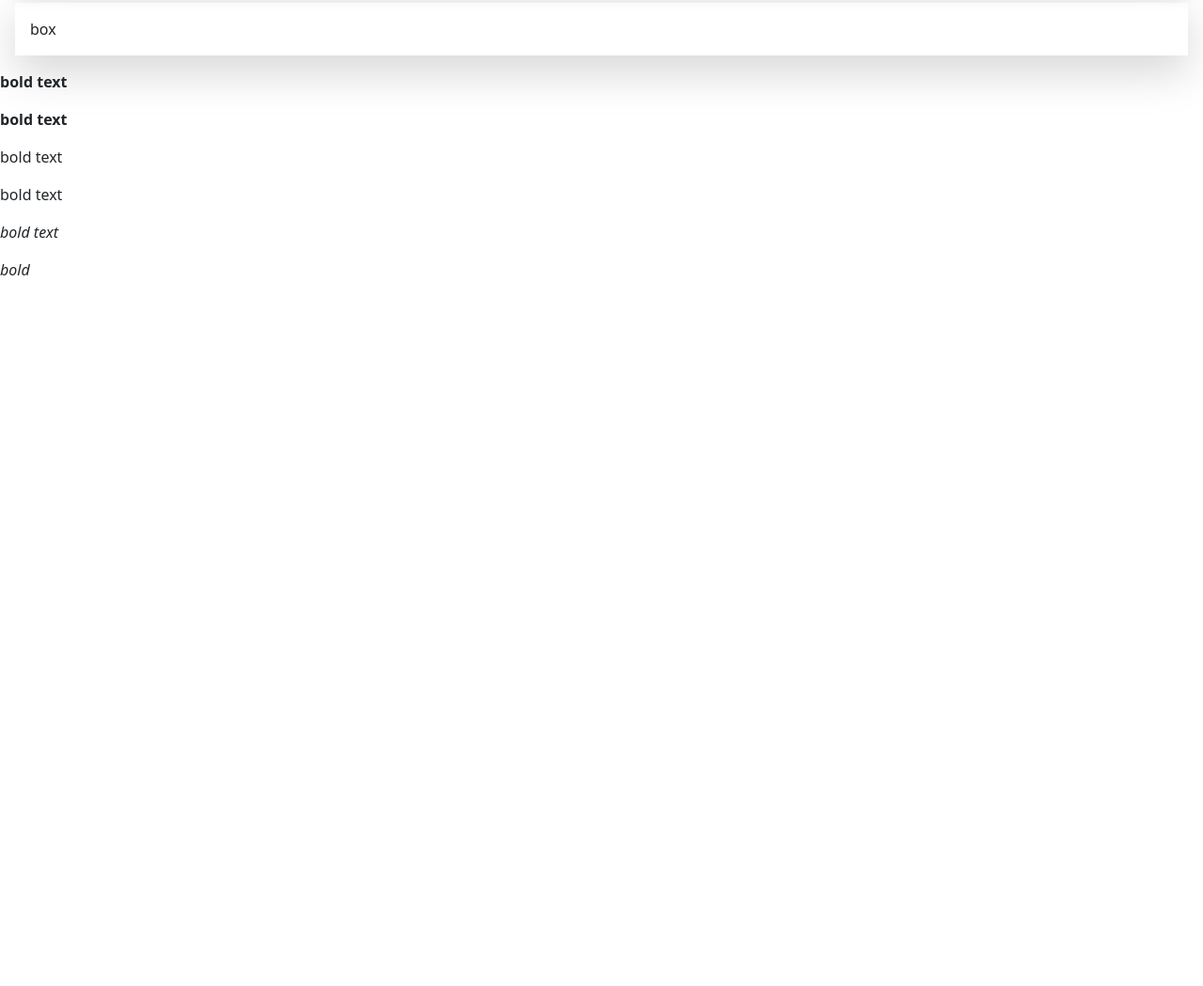
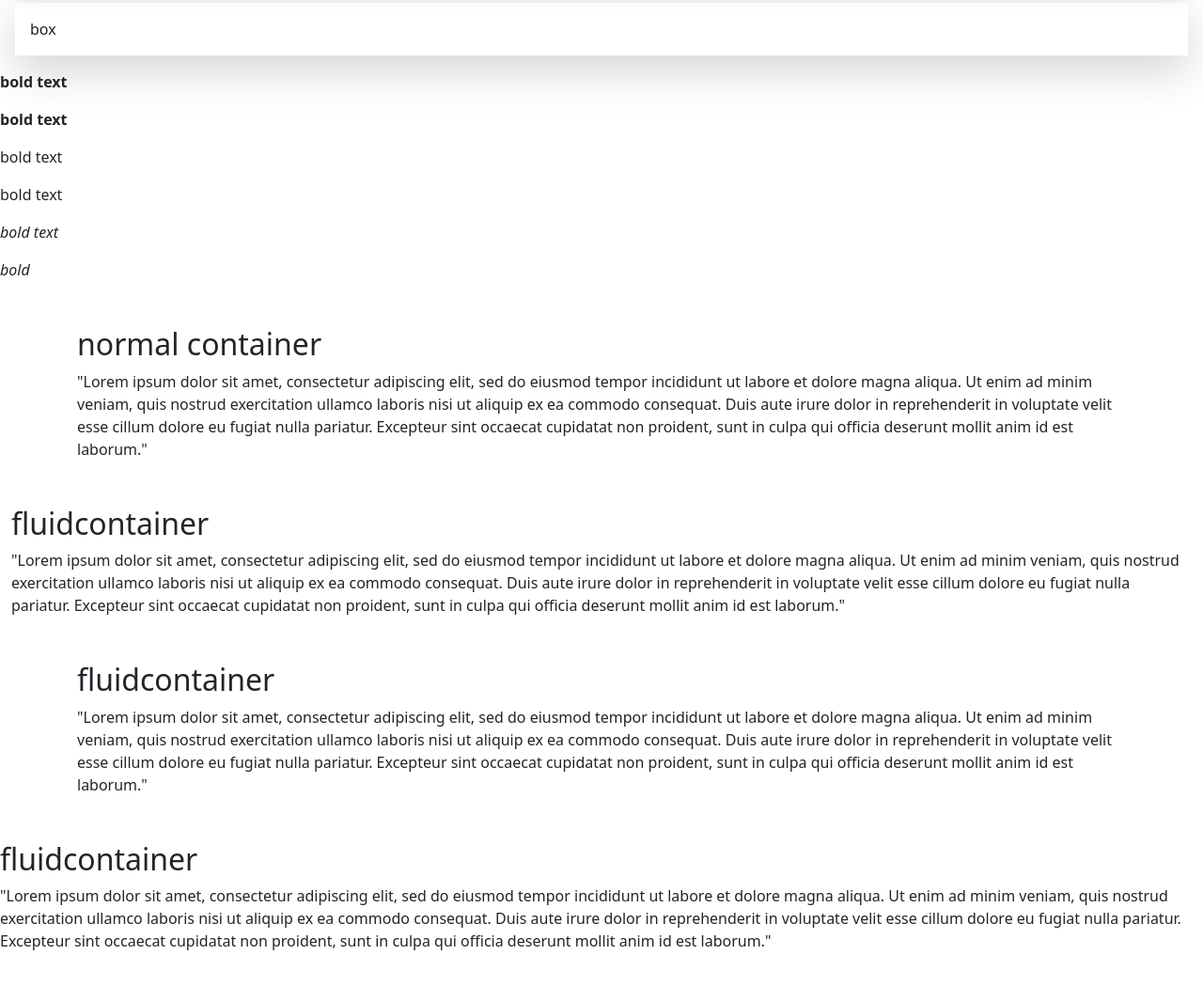
Before and after one commit to suvarna1228/bootstrap-basics, a plain HTML site: page index.html in a window 1280 px wide. Shown: the part 2339-3388 px from the top of the page at 94% size. Before the commit the page ends 2654 px from the top, so only its background shows below. Drawn offline with nearby package versions, Linux system fonts and the light colour scheme.

Commit message:
learned containers in bootstrap

```diff
--- a/index.html
+++ b/index.html
@@ -84,6 +84,24 @@
      <p class="fw-light">bold text</p>
      <p class="fw-light fst-italic">bold text</p>
      <p class="fst-italic">bold</p>
+     <div class="container my-5">
+      <h2>normal container</h2>
+      <p>"Lorem ipsum dolor sit amet, consectetur adipiscing elit, sed do eiusmod tempor incididunt ut labore et dolore magna aliqua. Ut enim ad minim veniam, quis nostrud exercitation ullamco laboris nisi ut aliquip ex ea commodo consequat. Duis aute irure dolor in reprehenderit in voluptate velit esse cillum dolore eu fugiat nulla pariatur. Excepteur sint occaecat cupidatat non proident, sunt in culpa qui officia deserunt mollit anim id est laborum."</p>
+     </div>
+     <div class="container-fluid">
+     <h2>fluidcontainer</h2>
+     <p>"Lorem ipsum dolor sit amet, consectetur adipiscing elit, sed do eiusmod tempor incididunt ut labore et dolore magna aliqua. Ut enim ad minim veniam, quis nostrud exercitation ullamco laboris nisi ut aliquip ex ea commodo consequat. Duis aute irure dolor in reprehenderit in voluptate velit esse cillum dolore eu fugiat nulla pariatur. Excepteur sint occaecat cupidatat non proident, sunt in culpa qui officia deserunt mollit anim id est laborum."</p>
+    </div>
+    <div class="container-lg my-5">
+      <h2>fluidcontainer</h2>
+      <p>"Lorem ipsum dolor sit amet, consectetur adipiscing elit, sed do eiusmod tempor incididunt ut labore et dolore magna aliqua. Ut enim ad minim veniam, quis nostrud exercitation ullamco laboris nisi ut aliquip ex ea commodo consequat. Duis aute irure dolor in reprehenderit in voluptate velit esse cillum dolore eu fugiat nulla pariatur. Excepteur sint occaecat cupidatat non proident, sunt in culpa qui officia deserunt mollit anim id est laborum."</p>
+     </div>
+     <div class="container-x1 my-5">
+      <h2>fluidcontainer</h2>
+      <p>"Lorem ipsum dolor sit amet, consectetur adipiscing elit, sed do eiusmod tempor incididunt ut labore et dolore magna aliqua. Ut enim ad minim veniam, quis nostrud exercitation ullamco laboris nisi ut aliquip ex ea commodo consequat. Duis aute irure dolor in reprehenderit in voluptate velit esse cillum dolore eu fugiat nulla pariatur. Excepteur sint occaecat cupidatat non proident, sunt in culpa qui officia deserunt mollit anim id est laborum."</p>
+     </div>
+
+
 
    <script src="https://cdn.jsdelivr.net/npm/bootstrap@5.3.3/dist/js/bootstrap.bundle.min.js" integrity="sha384-YvpcrYf0tY3lHB60NNkmXc5s9fDVZLESaAA55NDzOxhy9GkcIdslK1eN7N6jIeHz" crossorigin="anonymous"></script>
 
```
